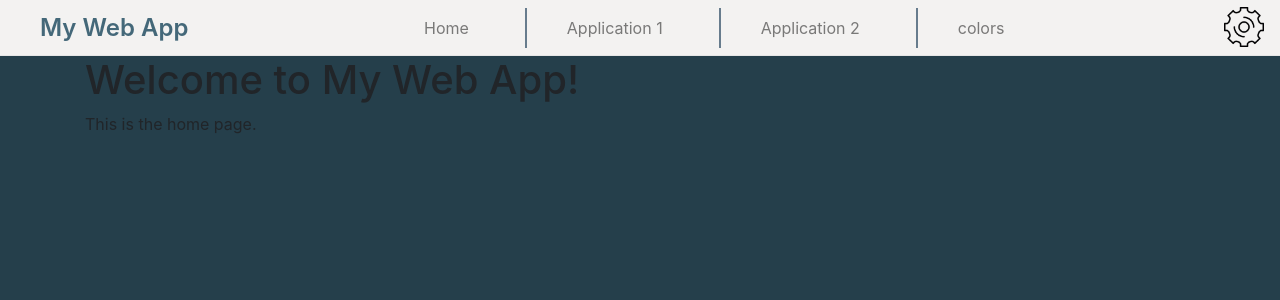
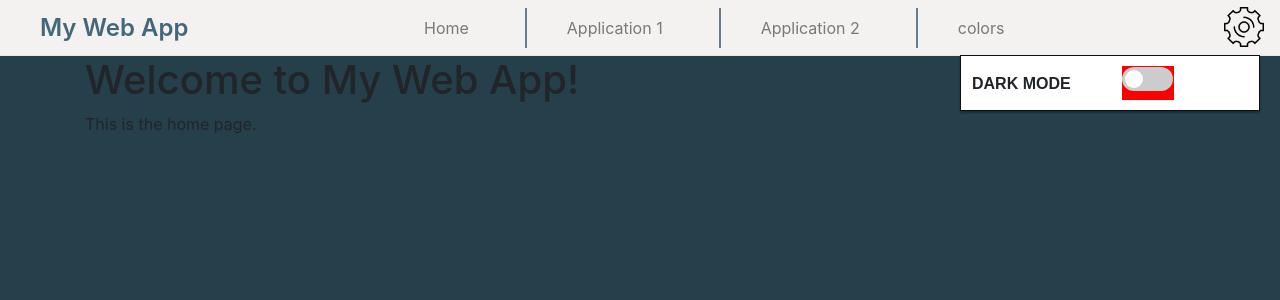
Before and after one commit to Keegan2021/WebApp, a Flask app: page / in a window 1280 px wide. Shown: the top 300 px of the page. Run offline with Flask 2, Linux system fonts and the light colour scheme; some libraries are stand-ins or nearby versions.

Commit message:
did nothing im stupid

```diff
--- a/newproject/static/css/navbar.css
+++ b/newproject/static/css/navbar.css
@@ -69,15 +69,101 @@
     background-size: 100%;
 }
 
-/* show the settings pane when the button/link is clicked */
+/* Show the settings pane when the button/link is clicked */
 #settings-pane {
-    display: none;
+    display: flex;
+    flex-direction: row;
+    align-items: center;
     position: absolute;
     top: 55px;
     right: 20px;
     background-color: white;
-    border: 1px solid rgb(15, 15, 15);
-    padding: 30px;
-    box-shadow: 0 2px 2px rgba(0,0,0,0.3);
+    border: 1px solid #0f0f0f;
+    padding: 10px;
+    box-shadow: 0 2px 2px rgba(0, 0, 0, 0.3);
     z-index: 1;
+    width: 300px;
+  }
+
+/* Style the Dark Mode label text */
+.darkmode_label_text {
+    margin-right: 50px;
+    font-weight: bold;
+    font-size: 16px;
+    text-transform: uppercase;
+    font-family: sans-serif;
 }
+.darkmode_row td:last-child {
+    background-color: red;
+    text-align: right;
+}
+
+/* Style the Dark Mode switch */
+.darkmode_switch {
+    position: relative;
+    display: inline-block;
+    width: 50px;
+    height: 24px;
+}
+
+/* Style the Dark Mode switch input */
+.darkmode_switch input {
+    opacity: 0;
+    width: 0;
+    height: 0;
+}
+
+/* Style the Dark Mode switch slider */
+.darkmode_slider {
+    position: absolute;
+    cursor: pointer;
+    top: 0;
+    left: -1px;
+    right: 0;
+    bottom: 0;
+    background-color: #ccc;
+    -webkit-transition: .4s;
+    transition: .4s;
+    border-radius: 34px;
+}
+
+/* Style the Dark Mode switch slider roundness */
+.darkmode_slider.round {
+    border-radius: 34px;
+    vertical-align: middle !important;
+}
+
+/* Style the Dark Mode switch slider when toggled on */
+.darkmode_switch input:checked + .darkmode_slider {
+    background-color: green;
+}
+
+/* Style the Dark Mode switch slider when toggled on and its roundness */
+.darkmode_switch input:checked + .darkmode_slider.round {
+    border-radius: 34px;
+}
+
+/* Style the Dark Mode switch slider thumb */
+.darkmode_slider::before {
+    position: absolute;
+    content: "";
+    height: 18px;
+    width: 18px;
+    left: 3px;
+    bottom: 3px;
+    background-color: white;
+    -webkit-transition: .4s;
+    transition: .4s;
+    border-radius: 50%;
+}
+
+/* Style the Dark Mode switch slider thumb when toggled on */
+.darkmode_switch input:checked + .darkmode_slider::before {
+    -webkit-transform: translateX(26px);
+    -ms-transform: translateX(26px);
+    transform: translateX(26px);
+}
+
+.darkmode_switch_div {
+    vertical-align: middle;
+}
--- a/newproject/templates/base.html
+++ b/newproject/templates/base.html
@@ -37,11 +37,19 @@
 
             <!-- settings pane (hidden by default) -->
             <div id="settings-pane">
-                <ul>
-                    <li><a href="#">Option 1</a></li>
-                    <li><a href="#">Option 2</a></li>
-                    <li><a href="#">Option 3</a></li>
-                </ul>
+                <table>
+                    <tr class="darkmode_row">
+                        <td><span class="darkmode_label_text">Dark Mode</span></td>
+                        <td>
+                            <div class="darkmode_switch_div">
+                                <label class="darkmode_switch">
+                                    <input type="checkbox">
+                                    <span class="darkmode_slider round"></span>
+                                </label>
+                            </div>
+                        </td>
+                    </tr>
+                </table>
             </div>
         </div>
     </nav>
```
